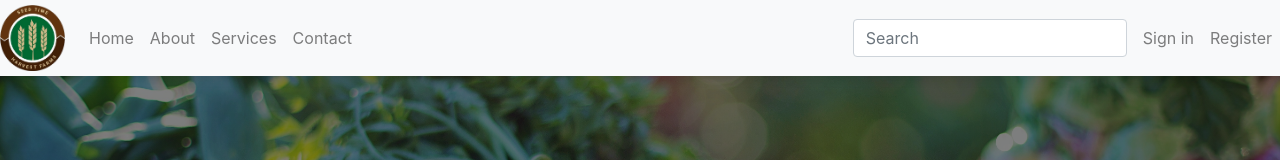
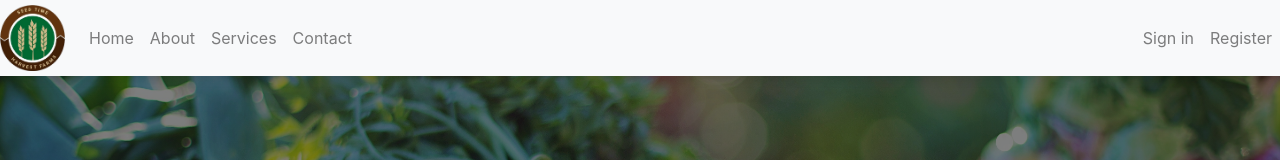
Before and after one commit to Group-8c/produce-app, a React (Create React App) app in the folder client/: page /Home in a window 1280 px wide. Shown: the top 160 px of the page. Built offline with nearby package versions, Linux system fonts and the light colour scheme.

Commit message:
fixed error on npm dependencies

```diff
--- a/client/package.json
+++ b/client/package.json
@@ -4,7 +4,7 @@
   "private": true,
   "dependencies": {
     "react": "^16.11.0",
-    "react-dom": "^16.10.1",
+    "react-dom": "^16.11.0",
     "react-scripts": "3.1.2",
     "typescript": "^3.7.2"
   },
--- a/client/src/components/Navbar.js
+++ b/client/src/components/Navbar.js
@@ -1,7 +1,6 @@
 import React from 'react'
 import { Navbar, Nav } from 'react-bootstrap'
 import { Link } from 'react-router-dom'
-import Searchbar from './Searchbar'
 import logo1 from './images/logo1.png'
 import '../views/style/style.css'
 
@@ -12,7 +11,6 @@ export default () => {
             <Navbar.Toggle aria-controls="basic-navbar-nav" />
             <Navbar.Collapse id="basic-navbar-nav">
                 <Nav className="navbar-nav ml-auto order-2">
-                    <Searchbar />
                     <Link className="topnav-link" class="nav-link" to='/Signin'>Sign in <span class="sr-only">(current)</span></Link>
                     <Link className="topnav-link" class="nav-link" to='/Register'>Register <span class="sr-only">(current)</span></Link>
                 </Nav>
--- a/package.json
+++ b/package.json
@@ -31,9 +31,7 @@
     "morgan": "^1.9.1",
     "nodemon": "^1.18.10",
     "popper.js": "^1.14.7",
-    "react": "^16.11.0",
     "react-bootstrap": "^1.0.0-beta.14",
-    "react-dom": "^16.11.0",
     "should": "^13.2.3",
     "supertest": "^4.0.2",
     "typescript": "^3.6.4"
```
Also changed, not shown: 2 other files (tests, documents, lock files or other folders).
